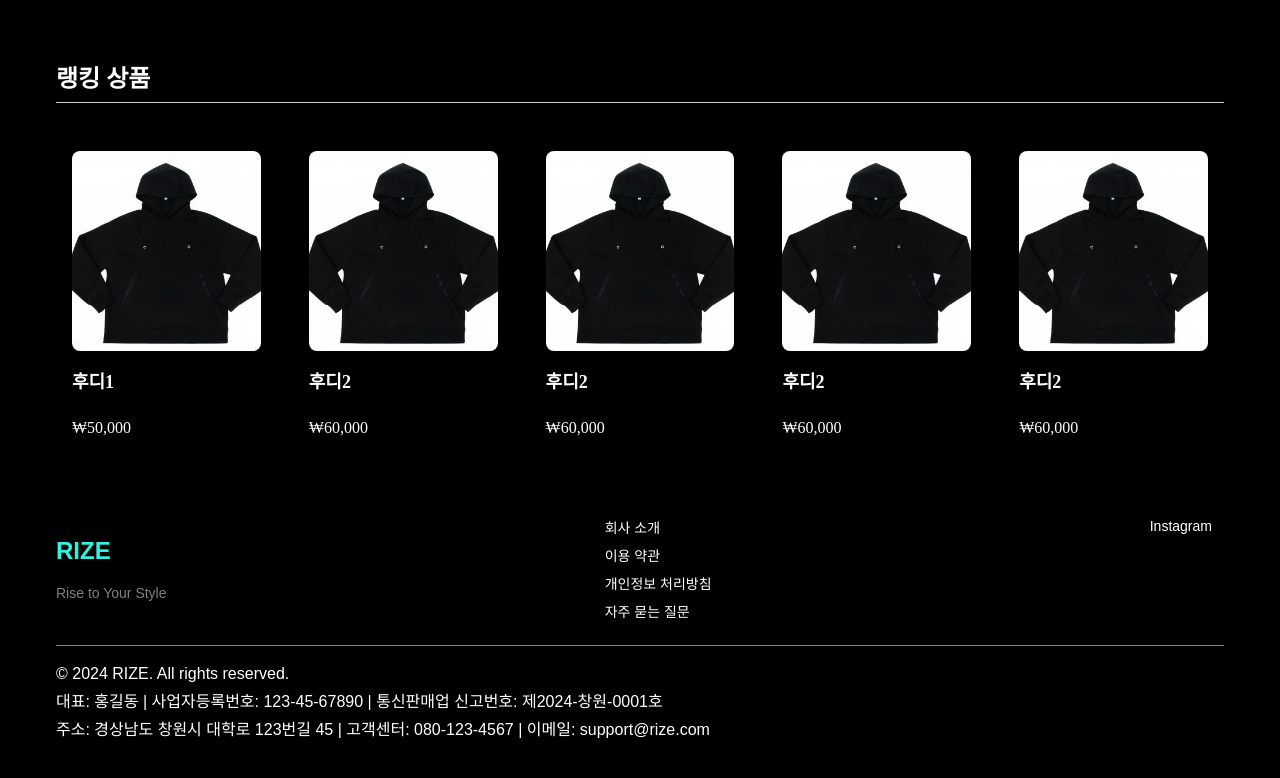
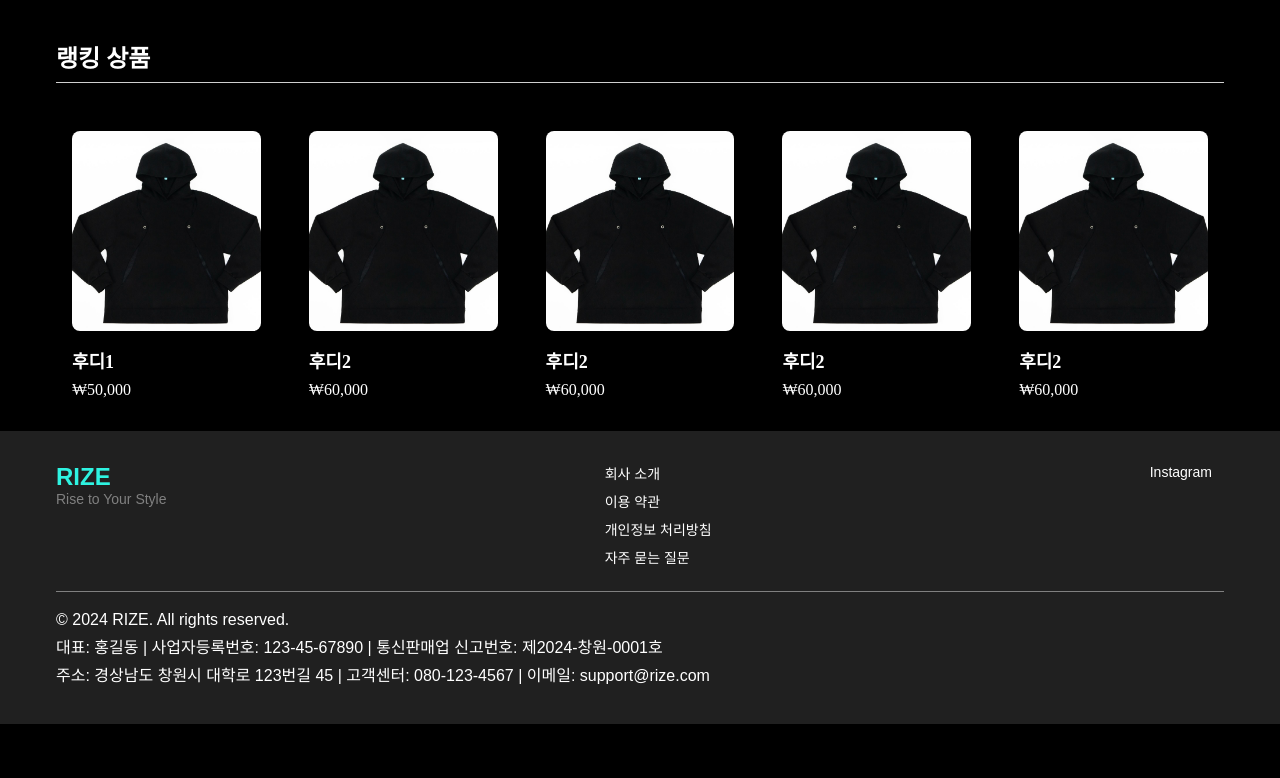
Before and after one commit to Ryugi62/rize_shop, a PHP site: page /index.php in a window 1280 px wide. Shown: the part 711-1489 px from the top of the page. After the commit the page ends 1435 px from the top, so only its background shows below. Run offline with PHP 8.4, Linux system fonts and the light colour scheme.

Commit message:
feat: 스타일 시트에 새로운 색상 변수 추가 및 기본 여백 제거

```diff
--- a/style.css
+++ b/style.css
@@ -9,6 +9,10 @@
   --black: #000000;
   --black-hover: #333333;
   --black-active: #666666;
+
+  --light-black: #202020;
+  --light-black-hover: #404040;
+  --light-black-active: #606060;
 
   --gray: #808080;
   --gray-hover: #a0a0a0;
@@ -56,6 +60,22 @@ input {
   color: var(--white);
 }
 
+
+p {
+  margin: 0;
+  padding: 0;
+}
+
+h1,
+h2,
+h3,
+h4,
+h5,
+h6 {
+  margin: 0;
+  padding: 0;
+}
+
 html,
 body {
   width: 100%;
@@ -67,6 +87,3 @@ body {
 
   background-color: var(--black);
 }
-
-main {
-}
```
